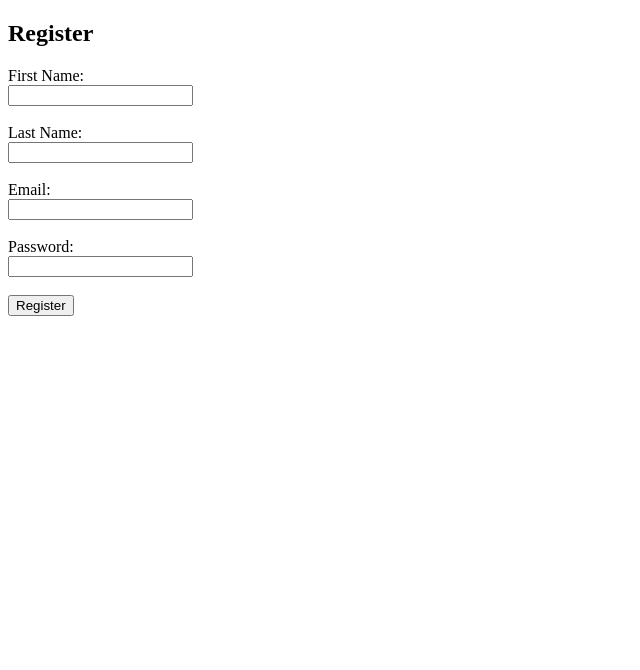
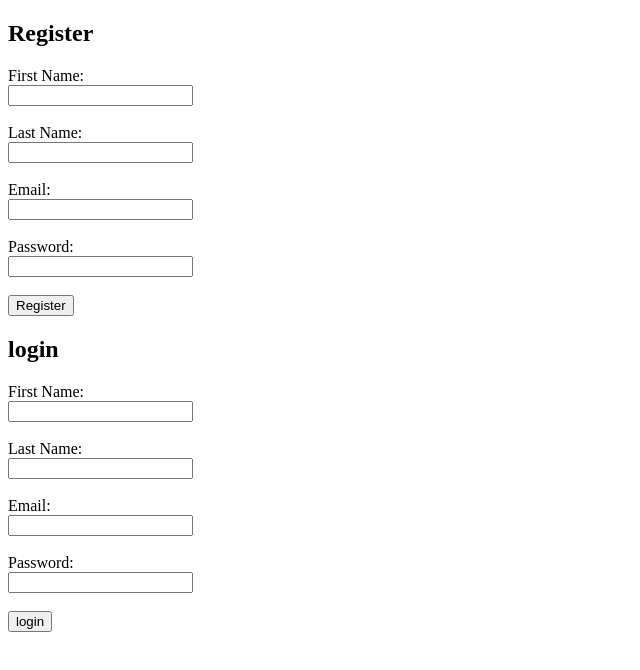
Before and after one commit to nayananagaraju/demoi, a plain HTML site: page index.html in a window 1280 px wide. Shown: the whole page, without its empty margins (0-640 px from the left). Drawn offline with Linux system fonts and the light colour scheme.

Commit message:
login code

```diff
--- a/index.html
+++ b/index.html
@@ -23,5 +23,22 @@
     <button type="submit">Register</button>
 </form>
 
+<h2>login</h2>
+
+<form action="#" method="post">
+    <label for="fname">First Name:</label><br>
+    <input type="text" id="fname" name="fname" required><br><br>
+
+    <label for="lname">Last Name:</label><br>
+    <input type="text" id="lname" name="lname" required><br><br>
+
+    <label for="email">Email:</label><br>
+    <input type="email" id="email" name="email" required><br><br>
+
+    <label for="password">Password:</label><br>
+    <input type="password" id="password" name="password" required><br><br>
+
+    <button type="submit">login</button>
+</form>
 </body>
 </html>
```
